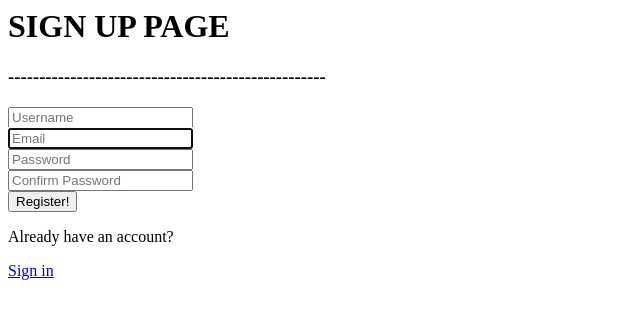
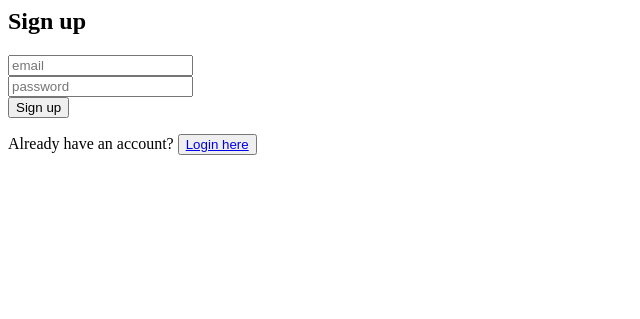
Before and after one commit to napalashe/financial_web_page, a Django app: page /user/sign-up/ in a window 1280 px wide. Shown: the top 319 px of the page, without its empty margins (0-640 px from the left). Run offline with Django 5.2, Linux system fonts and the light colour scheme.

Commit message:
Update sign-up.html
Updated ui

```diff
--- a/templates/userauths/sign-up.html
+++ b/templates/userauths/sign-up.html
@@ -1,23 +1,30 @@
-<h1>SIGN UP PAGE</h1>
-<h3>---------------------------------------------------</h3>
+{% extends 'partials/base.html' %}
 
-{% if form.errors %}
-<div class="alert alert-danger">
-  <strong>ERROR</strong>
+{% block title %}Sign up | Best Finance App{% endblock %}
+
+{% block content %}
+<div>
+  <h2>Sign up</h2>
+  {% if form.errors %}
+  <div class="alert alert-danger">
+    <strong>ERROR</strong>
+  </div>
+  {% endif %}
+  <form method="post">
+    {% csrf_token %}
+    <div>
+      <input type="email" id="email" placeholder="email" required>
+    </div>
+    <div>
+      <input type="password" id="password" placeholder="password" required>
+    </div>
+    <div>
+      <button type="submit">Sign up</button>
+    </div>
+  </form>
+  <p>Already have an account? <button><a href="{% url 'userauths:sign-in' %}">Login here</a></button></p>
 </div>
-{% endif %}
+</body>
 
-<div>
-  <form action="" method="POST">
-    {% csrf_token %} {{form.username}}
-    <div>{{form.email}}</div>
-    <div>{{form.password1}}</div>
-    <div>{{form.password2}}</div>
-    <button type="submit">Register!</button>
-  </form>
-</div>
-
-<div class="login-redirect">
-  <p>Already have an account?</p>
-  <a href="{% url 'userauths:sign-in' %}">Sign in</a>
-</div>
+</html>
+{% endblock content %}
```
